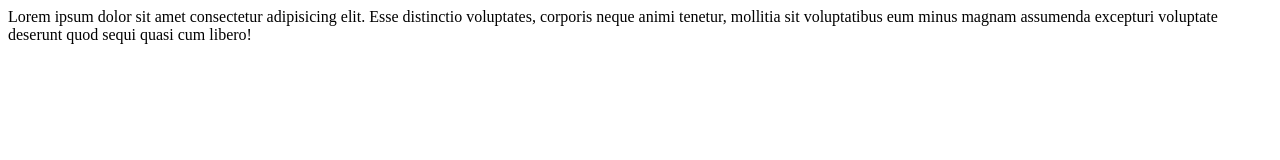
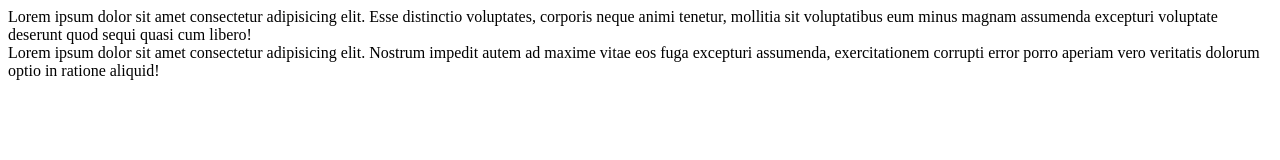
Before and after one commit to YasserTraboulsi/batata, a plain HTML site: page index.html in a window 1280 px wide. Drawn offline with Linux system fonts and the light colour scheme.

Commit message:
Update index.html

```diff
--- a/index.html
+++ b/index.html
@@ -10,5 +10,6 @@
     <div>
         Lorem ipsum dolor sit amet consectetur adipisicing elit. Esse distinctio voluptates, corporis neque animi tenetur, mollitia sit voluptatibus eum minus magnam assumenda excepturi voluptate deserunt quod sequi quasi cum libero!
     </div>
+    <div>Lorem ipsum dolor sit amet consectetur adipisicing elit. Nostrum impedit autem ad maxime vitae eos fuga excepturi assumenda, exercitationem corrupti error porro aperiam vero veritatis dolorum optio in ratione aliquid!</div>
 </body>
 </html>
```
